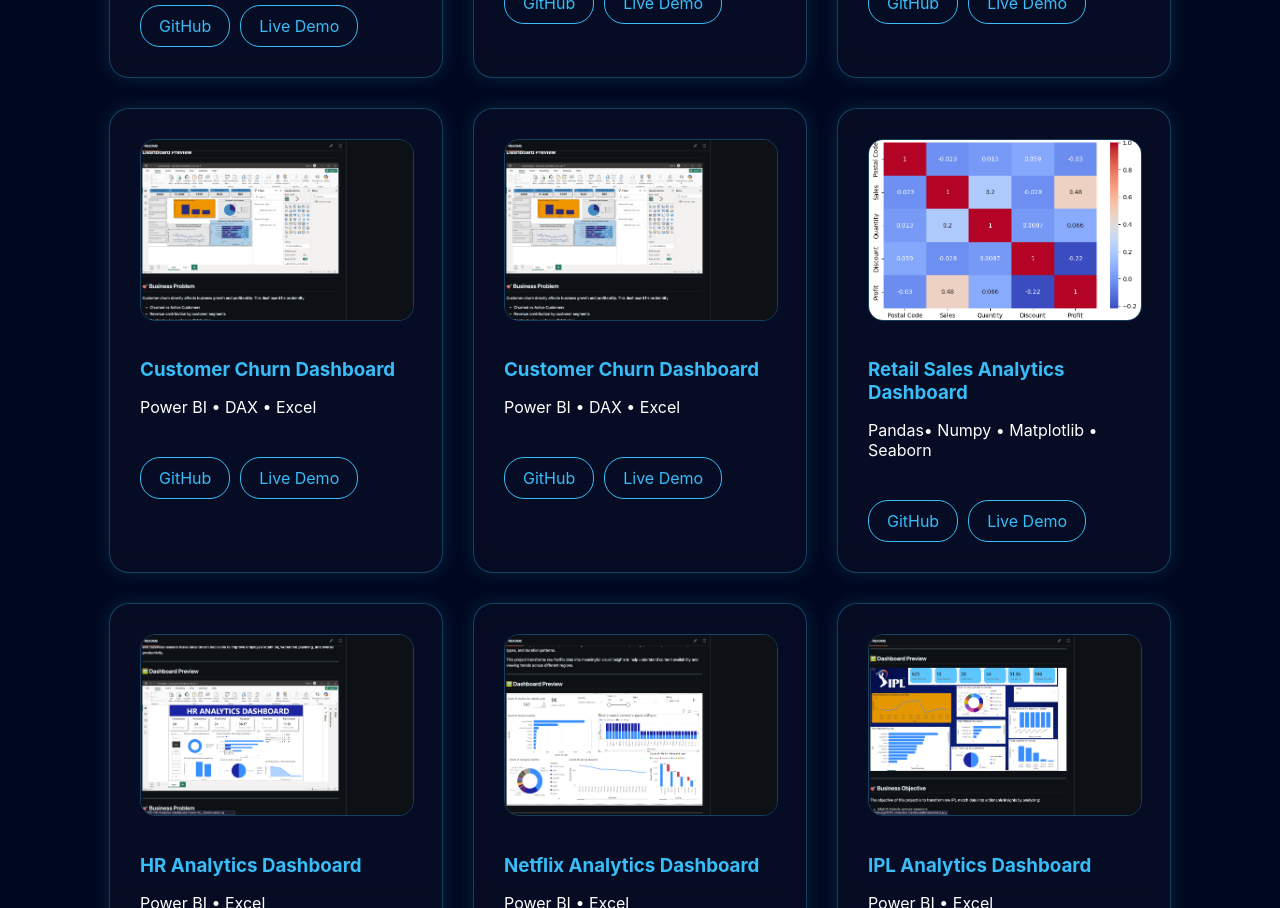
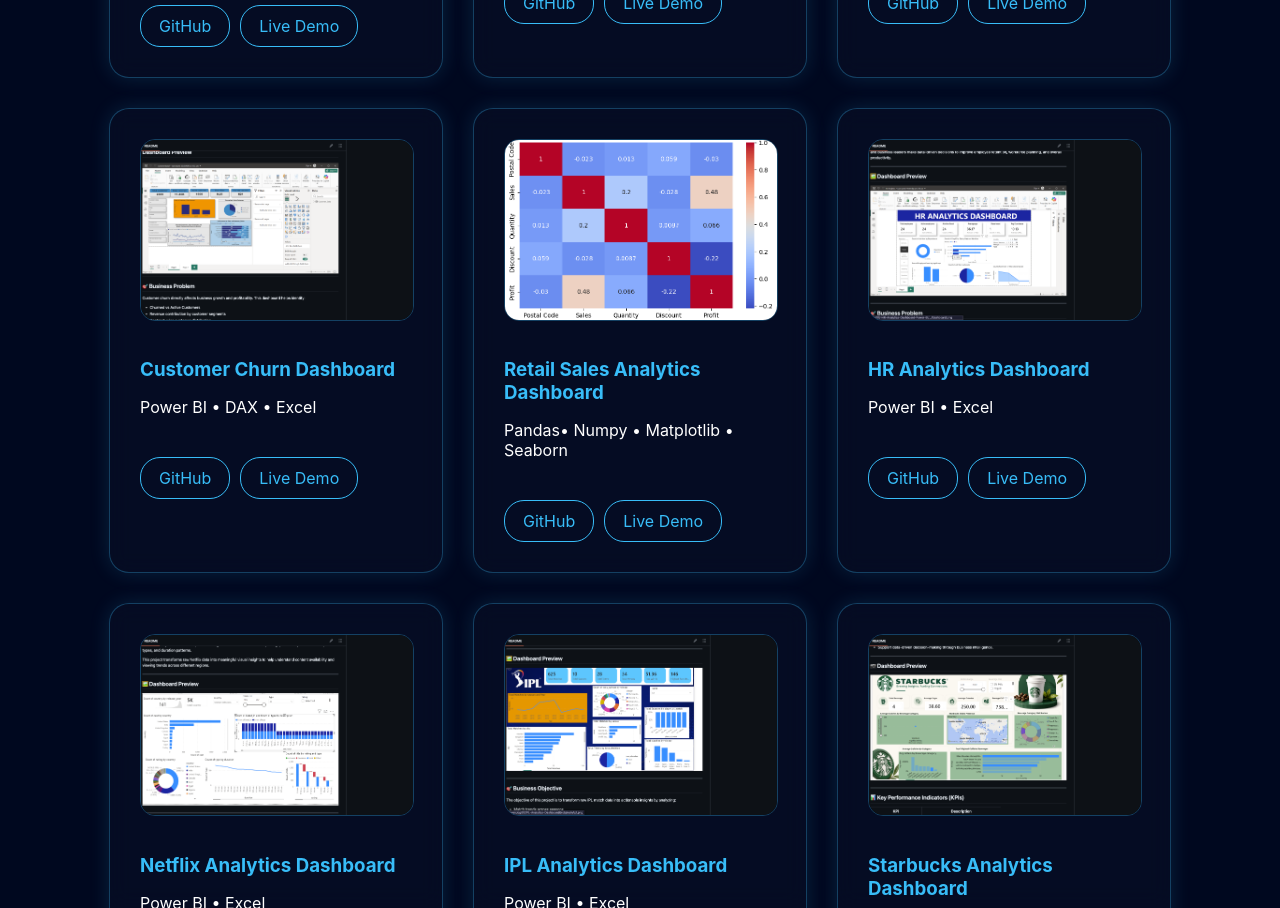
Before and after one commit to PawanJogi07/pawan-portfolio, a React (Vite) app: page / in a window 1280 px wide. Shown: the part 5120-6028 px from the top of the page. Built offline with nearby package versions, Linux system fonts and the light colour scheme.

Commit message:
Update Projects.jsx

```diff
--- a/src/components/Projects.jsx
+++ b/src/components/Projects.jsx
@@ -91,17 +91,6 @@
     image: "/projects/churn.png"
 
   },
-
-
-{
-    title: "Customer Churn Dashboard",
-    tech: "Power BI • DAX • Excel",
-    github: "https://github.com/PawanJogi07/Customer-Churn-Dashboard",
-    live: "https://github.com/PawanJogi07/Customer-Churn-Dashboard",
-    image: "/projects/churn.png"
-
-  },
-
 
 
 
```
